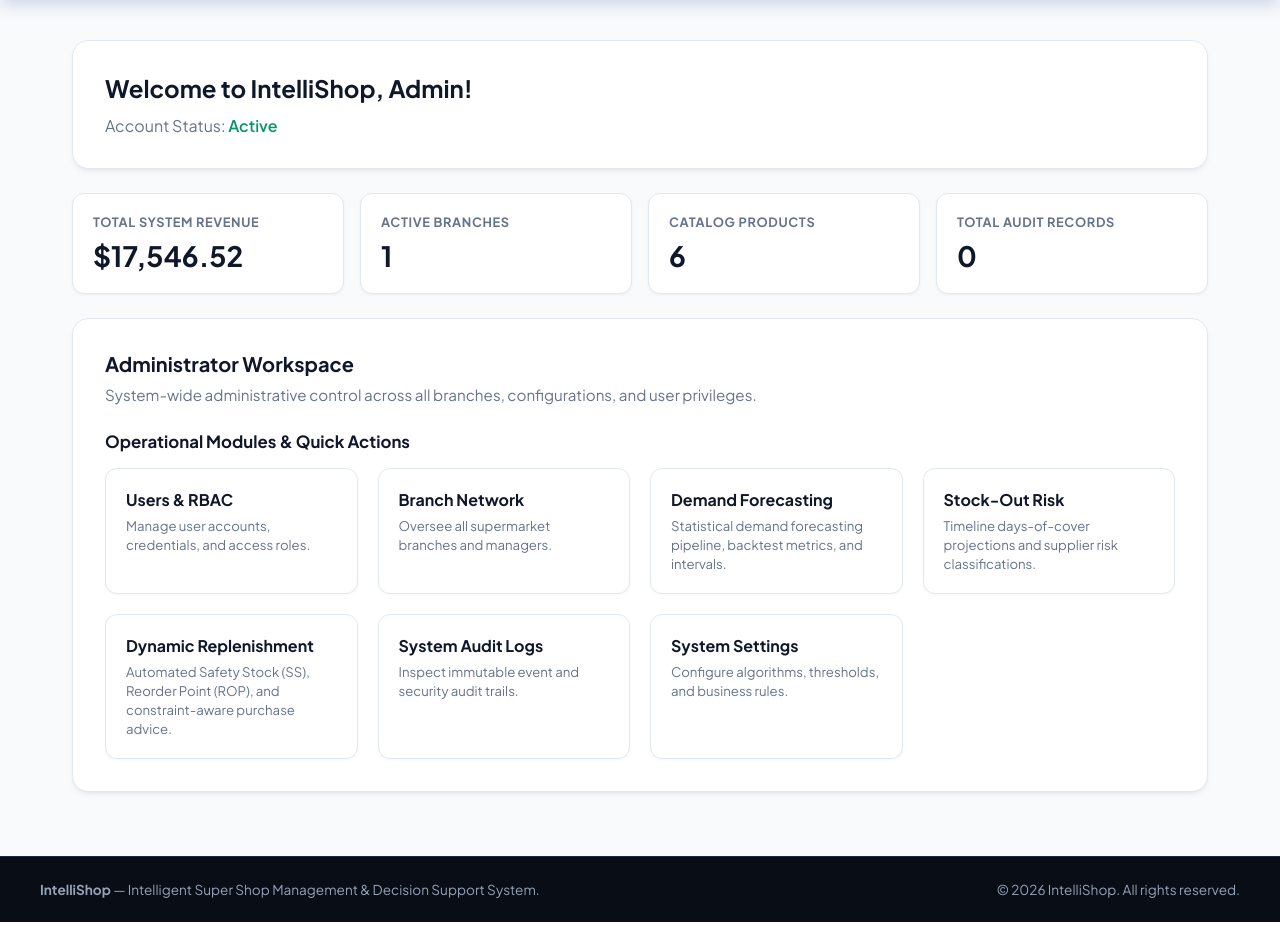
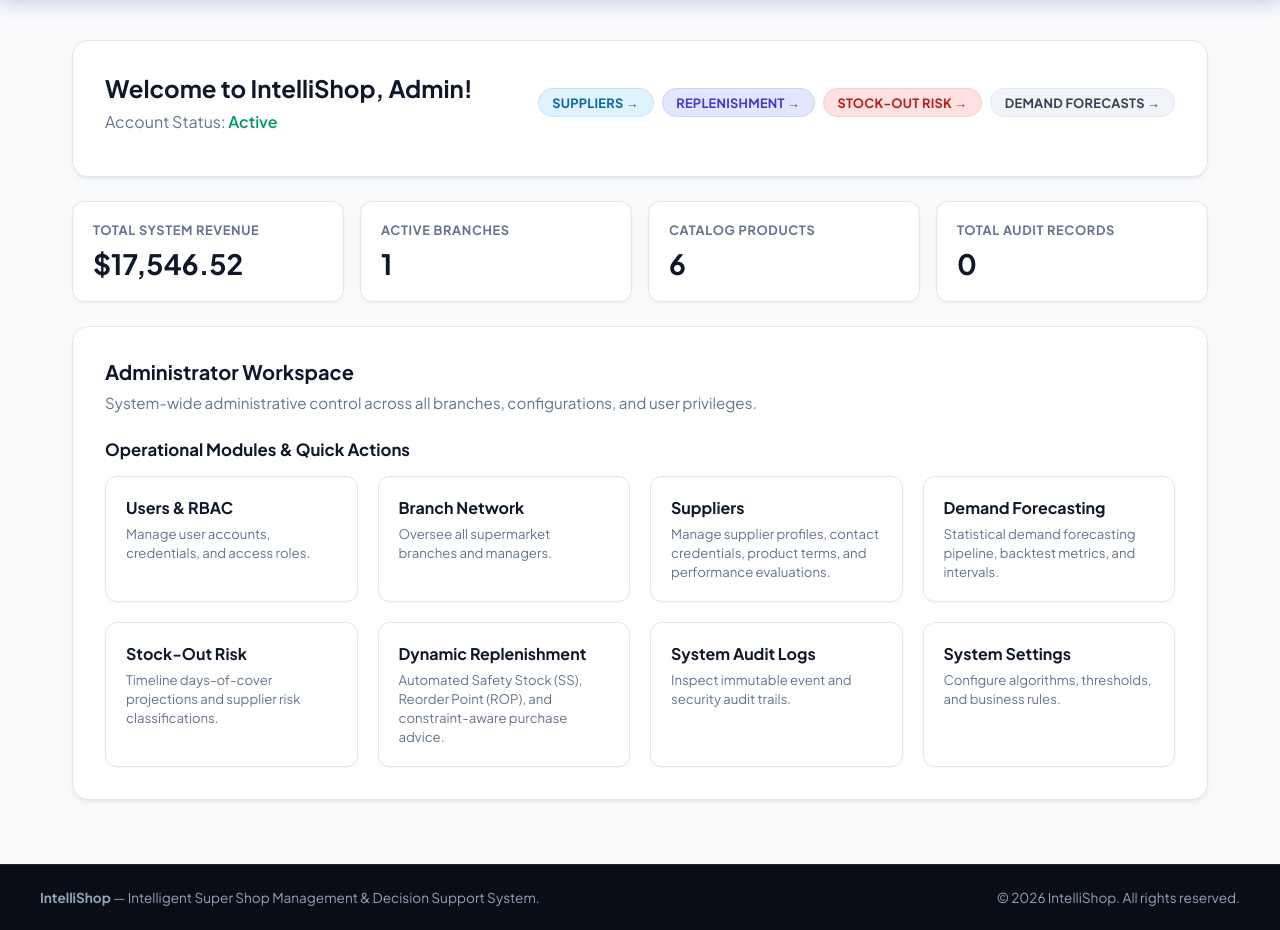
Before and after one commit to Sadikul-Islam-Siyam/IntelliShop, a Laravel app: page /dashboard/admin in a window 1280 px wide. Shown: the part 64-994 px from the top of the page. Run offline with Laravel 12, Linux system fonts and the light colour scheme; a user stored in the database is signed in; data comes from the database, SQL or seed files in the repository; data that the repository does not hold is empty.

Commit message:
feat(dashboard): add suppliers card button and quick action link to dashboard

```diff
--- a/config/permissions.php
+++ b/config/permissions.php
@@ -452,6 +452,7 @@ return [
             'modules' => [
                 ['name' => 'Users & RBAC', 'description' => 'Manage user accounts, credentials, and access roles.', 'route' => '/users', 'icon' => 'users'],
                 ['name' => 'Branch Network', 'description' => 'Oversee all supermarket branches and managers.', 'route' => '/branches', 'icon' => 'branches'],
+                ['name' => 'Suppliers', 'description' => 'Manage supplier profiles, contact credentials, product terms, and performance evaluations.', 'route' => '/suppliers', 'icon' => 'suppliers'],
                 ['name' => 'Demand Forecasting', 'description' => 'Statistical demand forecasting pipeline, backtest metrics, and intervals.', 'route' => '/forecasting', 'icon' => 'forecast'],
                 ['name' => 'Stock-Out Risk', 'description' => 'Timeline days-of-cover projections and supplier risk classifications.', 'route' => '/stock-risk', 'icon' => 'risk'],
                 ['name' => 'Dynamic Replenishment', 'description' => 'Automated Safety Stock (SS), Reorder Point (ROP), and constraint-aware purchase advice.', 'route' => '/reorders', 'icon' => 'reorder'],
@@ -467,6 +468,7 @@ return [
             'modules' => [
                 ['name' => 'Users & RBAC', 'description' => 'Manage user accounts, credentials, and access roles.', 'route' => '/users', 'icon' => 'users'],
                 ['name' => 'Branch Network', 'description' => 'Oversee all supermarket branches and managers.', 'route' => '/branches', 'icon' => 'branches'],
+                ['name' => 'Suppliers', 'description' => 'Manage supplier profiles, contact credentials, product terms, and performance evaluations.', 'route' => '/suppliers', 'icon' => 'suppliers'],
                 ['name' => 'Demand Forecasting', 'description' => 'Statistical demand forecasting pipeline, backtest metrics, and intervals.', 'route' => '/forecasting', 'icon' => 'forecast'],
                 ['name' => 'Stock-Out Risk', 'description' => 'Timeline days-of-cover projections and supplier risk classifications.', 'route' => '/stock-risk', 'icon' => 'risk'],
                 ['name' => 'Dynamic Replenishment', 'description' => 'Automated Safety Stock (SS), Reorder Point (ROP), and constraint-aware purchase advice.', 'route' => '/reorders', 'icon' => 'reorder'],
@@ -481,6 +483,7 @@ return [
             'description' => 'Branch-scoped oversight of daily sales, local inventory, staff performance, and stock transfers.',
             'modules' => [
                 ['name' => 'Branch Inventory', 'description' => 'Monitor local product balances and safety stocks.', 'route' => '/inventory', 'icon' => 'inventory'],
+                ['name' => 'Suppliers', 'description' => 'View supplier directory, catalogs, and contact details.', 'route' => '/suppliers', 'icon' => 'suppliers'],
                 ['name' => 'Demand Forecasting', 'description' => 'Inspect statistical product-branch demand forecasts and intervals.', 'route' => '/forecasting', 'icon' => 'forecast'],
                 ['name' => 'Stock-Out Risk', 'description' => 'Timeline days-of-cover projections and supplier risk classifications.', 'route' => '/stock-risk', 'icon' => 'risk'],
                 ['name' => 'Dynamic Replenishment', 'description' => 'Automated Safety Stock (SS), Reorder Point (ROP), and replenishment advice.', 'route' => '/reorders', 'icon' => 'reorder'],
@@ -497,6 +500,7 @@ return [
             'modules' => [
                 ['name' => 'Product Catalog', 'description' => 'Manage categories, brands, SKUs, and retail pricing.', 'route' => '/products', 'icon' => 'products'],
                 ['name' => 'Stock Balances', 'description' => 'Perform stock adjustments and batch tracking.', 'route' => '/inventory', 'icon' => 'stock'],
+                ['name' => 'Suppliers', 'description' => 'View supplier directory, product terms, and contact credentials.', 'route' => '/suppliers', 'icon' => 'suppliers'],
                 ['name' => 'Stock-Out Risk', 'description' => 'Timeline days-of-cover projections and supplier risk classifications.', 'route' => '/stock-risk', 'icon' => 'risk'],
                 ['name' => 'Dynamic Replenishment', 'description' => 'Automated Safety Stock (SS), Reorder Point (ROP), and replenishment advice.', 'route' => '/reorders', 'icon' => 'reorder'],
                 ['name' => 'Stock-Out Alerts', 'description' => 'Inspect low-stock warnings and reorder triggers.', 'route' => '/alerts', 'icon' => 'alerts'],
@@ -533,7 +537,7 @@ return [
             'badge' => 'Procurement',
             'description' => 'Supplier relationship management, purchasing orders, replenishment quotes, and vendor performance.',
             'modules' => [
-                ['name' => 'Supplier Registry', 'description' => 'Manage vendor profiles and contact credentials.', 'route' => '/suppliers', 'icon' => 'suppliers'],
+                ['name' => 'Suppliers', 'description' => 'Manage supplier profiles, vendor evaluations, and ranking scorecards.', 'route' => '/suppliers', 'icon' => 'suppliers'],
                 ['name' => 'Purchase Orders', 'description' => 'Generate and dispatch draft purchase orders.', 'route' => '/purchase-orders', 'icon' => 'orders'],
                 ['name' => 'Contract Terms', 'description' => 'Maintain vendor MOQs, lead times, and unit costs.', 'route' => '/supplier-terms', 'icon' => 'terms'],
                 ['name' => 'Dynamic Replenishment', 'description' => 'Review automated stock replenishment advice and optimal order quantities.', 'route' => '/reorders', 'icon' => 'reorder'],
@@ -545,6 +549,7 @@ return [
             'badge' => 'AI & Decision Support',
             'description' => 'Predictive demand forecasting, sales anomaly detection, market basket affinity, and natural-language queries.',
             'modules' => [
+                ['name' => 'Suppliers', 'description' => 'Inspect supplier directory, fulfillment rates, and multi-criteria evaluations.', 'route' => '/suppliers', 'icon' => 'suppliers'],
                 ['name' => 'Demand Forecasting', 'description' => 'Inspect statistical equation sales forecast projections and backtests.', 'route' => '/forecasting', 'icon' => 'forecast'],
                 ['name' => 'Stock-Out Risk', 'description' => 'Timeline days-of-cover projections and supplier risk classifications.', 'route' => '/stock-risk', 'icon' => 'risk'],
                 ['name' => 'Dynamic Replenishment', 'description' => 'Automated Safety Stock (SS), Reorder Point (ROP), and constraint-aware purchase advice.', 'route' => '/reorders', 'icon' => 'reorder'],
--- a/resources/views/dashboard.blade.php
+++ b/resources/views/dashboard.blade.php
@@ -40,11 +40,27 @@
     <main class="main-content">
         <div class="card">
             <div class="workspace-header">
-                <h2>Welcome to IntelliShop, {{ $user->name ?? 'User' }}!</h2>
+                <div>
+                    <h2>Welcome to IntelliShop, {{ $user->name ?? 'User' }}!</h2>
+                    <p class="welcome-subtitle">
+                        Account Status: <span class="status-active">{{ ucfirst($user->status ?? 'active') }}</span>
+                    </p>
+                </div>
+                <div style="display: flex; gap: 0.5rem; flex-wrap: wrap; align-items: center;">
+                    <a href="{{ route('suppliers.index') }}" class="workspace-badge" style="text-decoration: none; background: #e0f2fe; color: #0369a1; font-weight: 700; border: 1px solid #bae6fd;">
+                        Suppliers &rarr;
+                    </a>
+                    <a href="{{ route('reorder.index') }}" class="workspace-badge" style="text-decoration: none; background: #e0e7ff; color: #4338ca; font-weight: 700; border: 1px solid #c7d2fe;">
+                        Replenishment &rarr;
+                    </a>
+                    <a href="{{ route('stock-risk.index') }}" class="workspace-badge" style="text-decoration: none; background: #fee2e2; color: #b91c1c; font-weight: 700; border: 1px solid #fecaca;">
+                        Stock-Out Risk &rarr;
+                    </a>
+                    <a href="{{ route('forecasts.index') }}" class="workspace-badge" style="text-decoration: none; background: #f1f5f9; color: #334155; font-weight: 700; border: 1px solid #e2e8f0;">
+                        Demand Forecasts &rarr;
+                    </a>
+                </div>
             </div>
-            <p class="welcome-subtitle">
-                Account Status: <span class="status-active">{{ ucfirst($user->status ?? 'active') }}</span>
-            </p>
         </div>
 
         @if(!empty($widgets))
@@ -86,6 +102,31 @@
                     @endforeach
                 </div>
             </div>
+        @else
+            <div class="card">
+                <div class="dashboard-section-title">
+                    Operational Modules & Quick Actions
+                </div>
+
+                <div class="modules-grid">
+                    <a href="{{ route('suppliers.index') }}" class="module-card">
+                        <div class="module-title">Suppliers</div>
+                        <div class="module-desc">Manage supplier profiles, contact credentials, product terms, and performance evaluations.</div>
+                    </a>
+                    <a href="{{ route('reorder.index') }}" class="module-card">
+                        <div class="module-title">Dynamic Replenishment</div>
+                        <div class="module-desc">Automated Safety Stock (SS), Reorder Point (ROP), and constraint-aware replenishment advice.</div>
+                    </a>
+                    <a href="{{ route('stock-risk.index') }}" class="module-card">
+                        <div class="module-title">Stock-Out Risk</div>
+                        <div class="module-desc">Timeline days-of-cover projections and supplier risk classifications.</div>
+                    </a>
+                    <a href="{{ route('forecasts.index') }}" class="module-card">
+                        <div class="module-title">Demand Forecasting</div>
+                        <div class="module-desc">Statistical demand forecasting pipeline, backtest metrics, and prediction intervals.</div>
+                    </a>
+                </div>
+            </div>
         @endif
     </main>
     <footer class="dashboard-footer">
```
